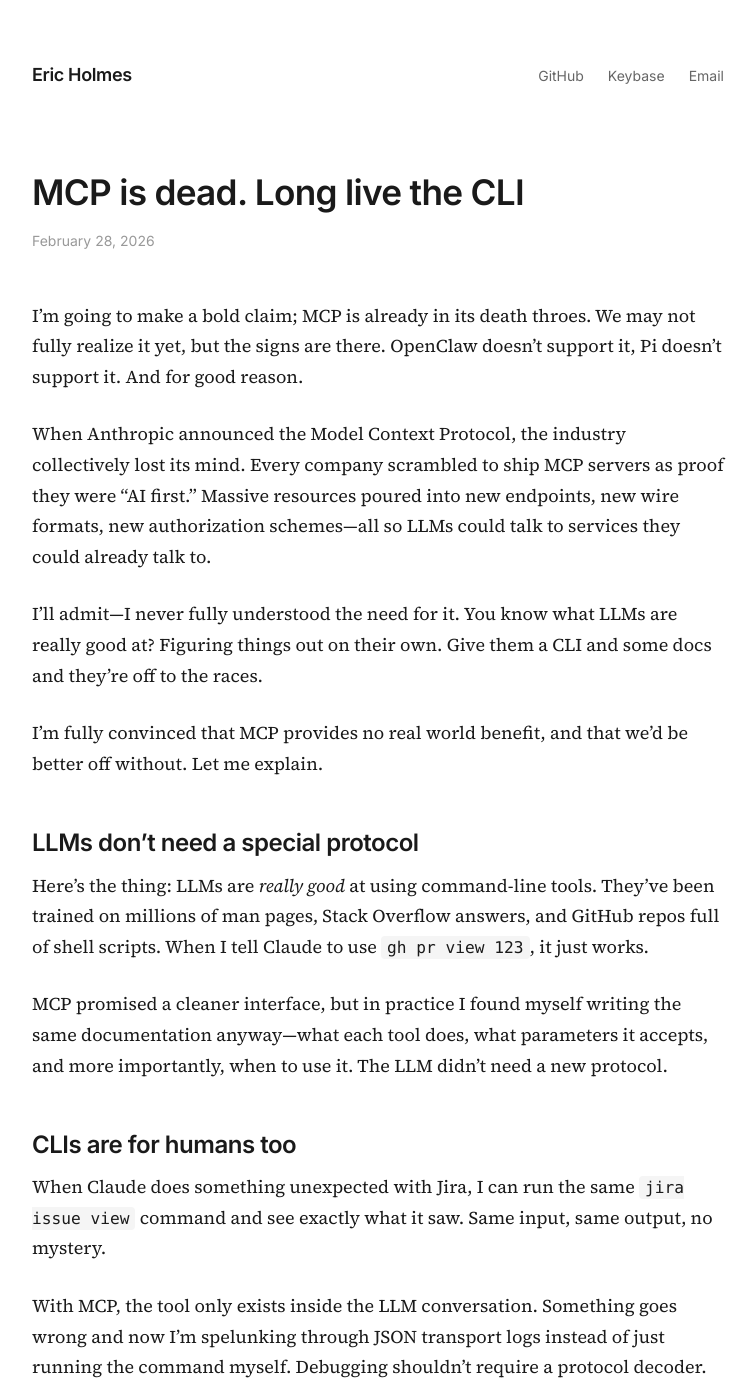
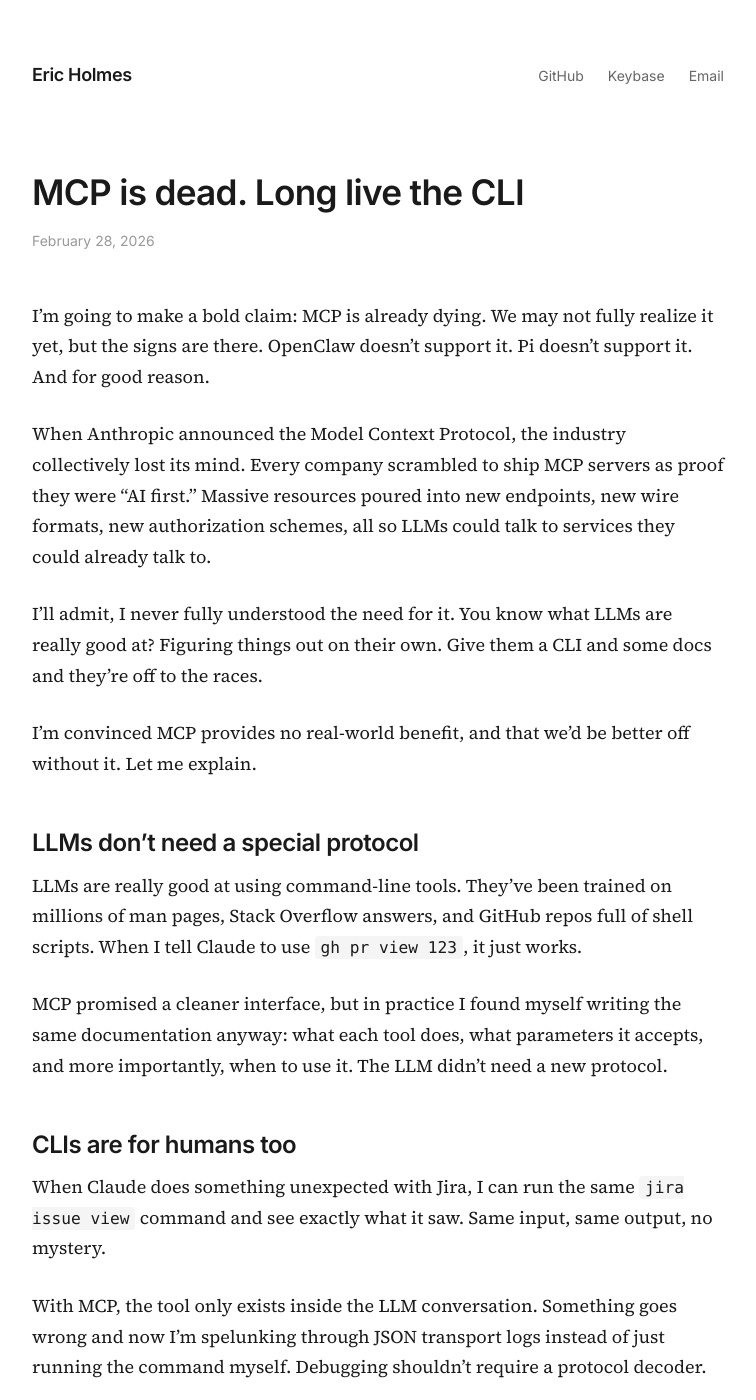
Before and after one commit to ejholmes/ejholmes.github.io, a Jekyll site: the page built from _posts/2026-02-28-mcp-is-dead-long-live-the-cli.md, in a window 1280 px wide and 1400 px high. Shown: the whole window, without its empty margins (262-1018 px from the left). Built offline with Jekyll 4.4.1, drawn with Linux system fonts in a browser that asks for light colours; some of the changed text lies outside the part shown.

Commit message:
Humanizer pass on MCP blog post

```diff
--- a/_posts/2026-02-28-mcp-is-dead-long-live-the-cli.md
+++ b/_posts/2026-02-28-mcp-is-dead-long-live-the-cli.md
@@ -3,19 +3,19 @@
 title: MCP is dead. Long live the CLI
 ---
 
-I'm going to make a bold claim; MCP is already in its death throes. We may not fully realize it yet, but the signs are there. OpenClaw doesn't support it, Pi doesn't support it. And for good reason.
+I'm going to make a bold claim: MCP is already dying. We may not fully realize it yet, but the signs are there. OpenClaw doesn't support it. Pi doesn't support it. And for good reason.
 
-When Anthropic announced the Model Context Protocol, the industry collectively lost its mind. Every company scrambled to ship MCP servers as proof they were "AI first." Massive resources poured into new endpoints, new wire formats, new authorization schemes—all so LLMs could talk to services they could already talk to.
+When Anthropic announced the Model Context Protocol, the industry collectively lost its mind. Every company scrambled to ship MCP servers as proof they were "AI first." Massive resources poured into new endpoints, new wire formats, new authorization schemes, all so LLMs could talk to services they could already talk to.
 
-I'll admit—I never fully understood the need for it. You know what LLMs are really good at? Figuring things out on their own. Give them a CLI and some docs and they're off to the races.
+I'll admit, I never fully understood the need for it. You know what LLMs are really good at? Figuring things out on their own. Give them a CLI and some docs and they're off to the races.
 
-I'm fully convinced that MCP provides no real world benefit, and that we'd be better off without. Let me explain.
+I'm convinced MCP provides no real-world benefit, and that we'd be better off without it. Let me explain.
 
 ## LLMs don't need a special protocol
 
-Here's the thing: LLMs are *really good* at using command-line tools. They've been trained on millions of man pages, Stack Overflow answers, and GitHub repos full of shell scripts. When I tell Claude to use `gh pr view 123`, it just works.
+LLMs are really good at using command-line tools. They've been trained on millions of man pages, Stack Overflow answers, and GitHub repos full of shell scripts. When I tell Claude to use `gh pr view 123`, it just works.
 
-MCP promised a cleaner interface, but in practice I found myself writing the same documentation anyway—what each tool does, what parameters it accepts, and more importantly, when to use it. The LLM didn't need a new protocol.
+MCP promised a cleaner interface, but in practice I found myself writing the same documentation anyway: what each tool does, what parameters it accepts, and more importantly, when to use it. The LLM didn't need a new protocol.
 
 ## CLIs are for humans too
 
@@ -25,7 +25,7 @@
 
 ## Composability
 
-This is where the gap gets wide. CLIs compose. I can pipe through `jq`, chain with `grep`, redirect to files. This isn't just convenient—it's often the only practical approach.
+This is where the gap gets wide. CLIs compose. I can pipe through `jq`, chain with `grep`, redirect to files. This isn't just convenient; it's often the only practical approach.
 
 Consider analyzing a large Terraform plan:
 
```
Also changed, not shown: other parts of _posts/2026-02-28-mcp-is-dead-long-live-the-cli.md (+6 -6 lines).
